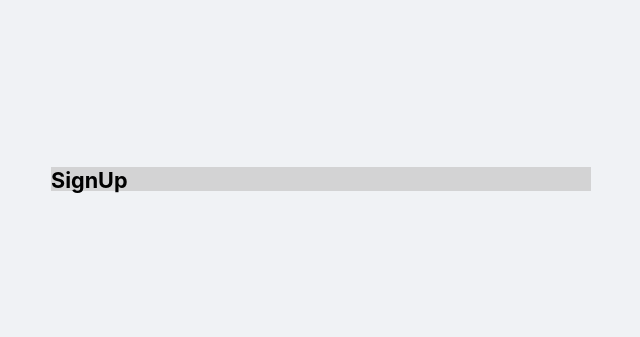
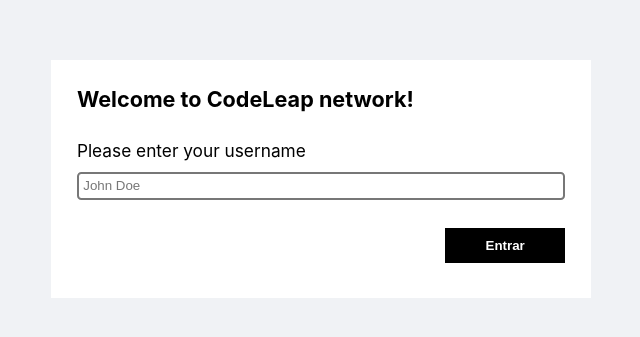
Before and after one commit to walefe/codeleap, a React (Vite) app: page / in a window 1280 px wide. Shown: the part 221-558 px from the top of the page, without its empty margins (319-959 px from the left). Built offline with nearby package versions, Linux system fonts and the light colour scheme.

Commit message:
chore: create page signup

```diff
--- a/src/pages/SignUp/index.tsx
+++ b/src/pages/SignUp/index.tsx
@@ -3,7 +3,12 @@
 export const SignUp = () => {
   return (
     <S.Wrapper>
-      <h1>SignUp</h1>
+      <h1>Welcome to CodeLeap network!</h1>
+      <S.FormContainer>
+        <S.Text>Please enter your username</S.Text>
+        <S.Input placeholder="John Doe" />
+      </S.FormContainer>
+      <S.Button type="submit">Entrar</S.Button>
     </S.Wrapper>
   )
 }
--- a/src/pages/SignUp/styels.ts
+++ b/src/pages/SignUp/styels.ts
@@ -3,12 +3,47 @@
 export const Wrapper = styled.div`
   display: flex;
   flex-direction: column;
+  padding: 2.4rem;
 
   max-width: 50rem;
   width: 100%;
 
-  max-height: 2.2rem;
+  max-height: 22rem;
   height: 100%;
 
-  background-color: #cccc;
+  background-color: #fff;
 `
+
+export const FormContainer = styled.form`
+  display: flex;
+  flex-direction: column;
+
+  margin-top: 2.6rem;
+  height: auto;
+`
+
+export const Text = styled.p`
+  font-size: 1.6rem;
+`
+
+export const Input = styled.input`
+  border-radius: 0.4rem;
+  border: 0;
+  border: 2px solid #777777;
+  margin-top: 1rem;
+  padding: 0.4rem;
+
+  &::placeholder {
+    color: #777777;
+  }
+`
+export const Button = styled.button`
+  width: 11.1rem;
+  height: 3.3rem;
+  align-self: flex-end;
+  margin-top: 2.6rem;
+  background-color: black;
+  border: 0;
+  color: #fff;
+  font-weight: bold;
+`
```
